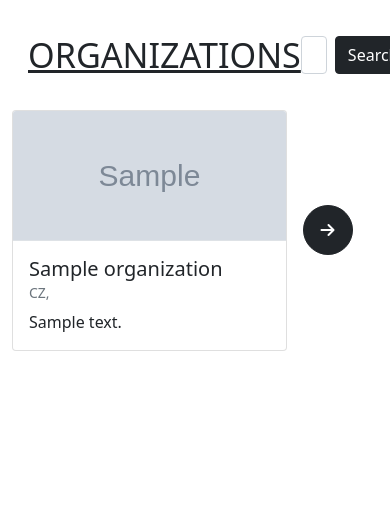
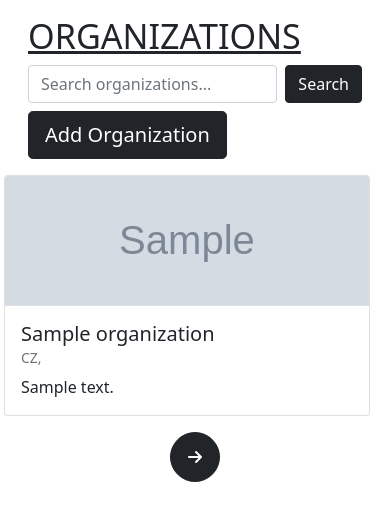
Before and after one commit to RodriVazquezAsenjo/Updated-News, a Django app: page /organizations/ in a window 390 px wide; the page is wider, and only the part inside the window is pictured. Shown: the part 56-577 px from the top of that part. Run offline with Django 4.2, Linux system fonts and the light colour scheme; tables that the repository leaves empty hold one stand-in row (values such as "Sample post"); grey boxes marked "Sample" are stand-in pictures.

Commit message:
fix: templates made responsive

```diff
--- a/news/templates/news/organization_list.html
+++ b/news/templates/news/organization_list.html
@@ -3,29 +3,29 @@
 {% load static %}
 
 <!-- Search Form -->
-<div class="d-flex justify-content-between align-items-center p-3">
-    <div class="display-4 text-decoration-underline">ORGANIZATIONS</div>
-    <form method="GET" action="{% url 'organizations_list' %}" class="d-flex">
+<div class="d-flex justify-content-between align-items-center p-3 flex-wrap">
+    <div class="display-4 text-decoration-underline mb-2">ORGANIZATIONS</div>
+    <form method="GET" action="{% url 'organizations_list' %}" class="d-flex w-100 w-md-auto">
         <input type="text" name="q" class="form-control me-2" placeholder="Search organizations..." value="{{ request.GET.q }}">
         <button type="submit" class="btn btn-dark">Search</button>
     </form>
-    <a href="{% url 'add_organization' %}" class="btn btn-dark btn-lg text-white">
+    <a href="{% url 'add_organization' %}" class="btn btn-dark btn-lg text-white mt-2 mt-md-0">
         Add Organization
     </a>
 </div>
 
 {% for organization in organizations %}
 <!-- CARD Layout -->
-<div class="d-flex align-items-center pb-3">
+<div class="d-flex flex-column flex-md-row pb-3 align-items-center">
     <!-- Card -->
-    <div class="w-75 me-3">
+    <div class="w-100 w-md-75 me-3">
         <div class="card">
             <img src="{% if organization.image %}{{ organization.image.url }}{% else %}{% static 'images/nobody.jpg' %}{% endif %}"
                 class="card-img-top d-block w-100 border-bottom"
                 alt="{{ organization.name }}"
                 style="max-height: 130px; object-fit: cover;">
             <div class="card-body">
-                <div class="d-flex gap-4 align-items-center justify-content-between">
+                <div class="d-flex flex-column flex-md-row gap-4 align-items-start justify-content-between">
                     <div class="d-flex flex-column">
                         <h5 class="card-title mb-1 text-truncate" style="font-size: 1.25rem;">{{ organization.name }}</h5>
                         <h6 class="text-muted" style="font-size: 0.875rem;">{{ organization.country }}, {{ organization.founded }}</h6>
@@ -37,7 +37,7 @@
     </div>
 
     <!-- Button -->
-    <a href="{% url 'organization_detail' organization.slug %}" class="btn btn-dark rounded-circle d-flex align-items-center justify-content-center" style="width: 50px; height: 50px;">
+    <a href="{% url 'organization_detail' organization.slug %}" class="btn btn-dark rounded-circle d-flex align-items-center justify-content-center mt-3 mt-md-0" style="width: 50px; height: 50px;">
         <i class="fas fa-arrow-right"></i>
     </a>
 </div>
```
Also changed, not shown: news/templates/news/bookmark.html (+11 -21 lines), news/templates/news/news_list.html (+27 -25 lines).
